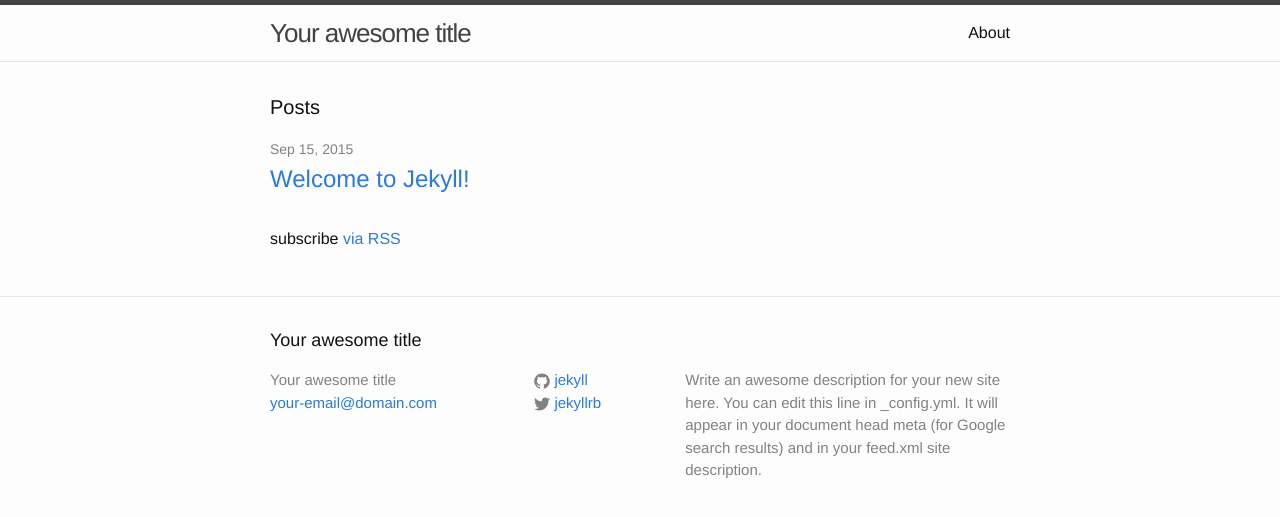
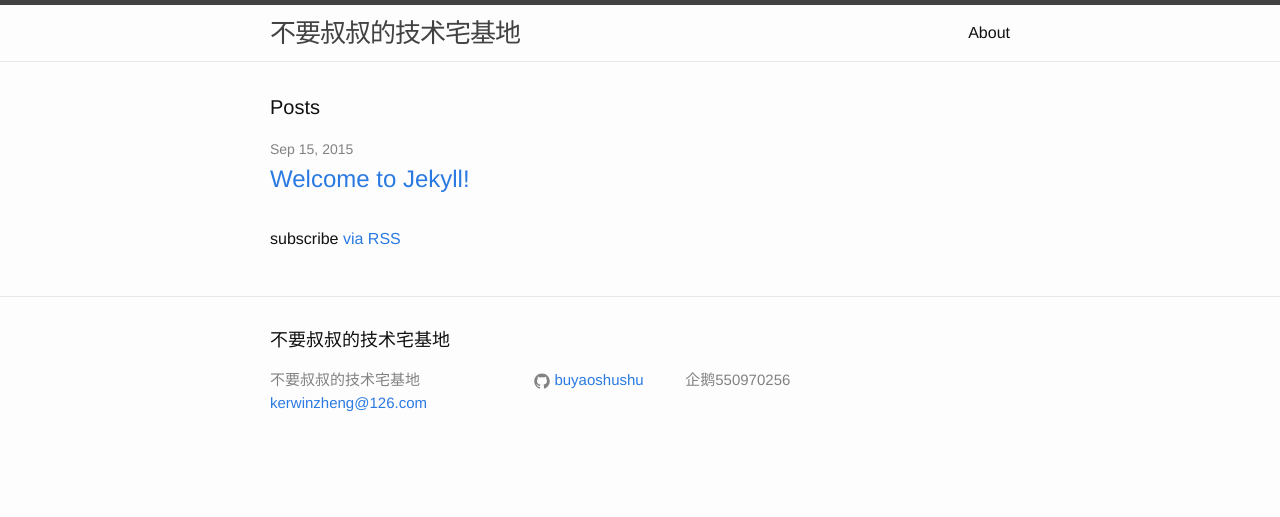
Before and after one commit to buyaoshushu/buyaoshushu.github.io, a Jekyll site: the page built from index.html, in a window 1280 px wide. Shown: the top 517 px of the page. Built offline with Jekyll 4.4.1, drawn with Linux system fonts in a browser that asks for light colours.

Commit message:
chagen config

```diff
--- a/_config.yml
+++ b/_config.yml
@@ -1,14 +1,11 @@
 # Site settings
-title: Your awesome title
-email: your-email@domain.com
+title: 不要叔叔的技术宅基地
+email: kerwinzheng@126.com
 description: > # this means to ignore newlines until "baseurl:"
-  Write an awesome description for your new site here. You can edit this
-  line in _config.yml. It will appear in your document head meta (for
-  Google search results) and in your feed.xml site description.
+  企鹅550970256
 baseurl: "" # the subpath of your site, e.g. /blog/
-url: "http://yourdomain.com" # the base hostname & protocol for your site
-twitter_username: jekyllrb
-github_username:  jekyll
+url: "http://buyaoshushgu.github.io" # the base hostname & protocol for your site
+github_username: buyaoshushu
 
 # Build settings
 markdown: kramdown
```
